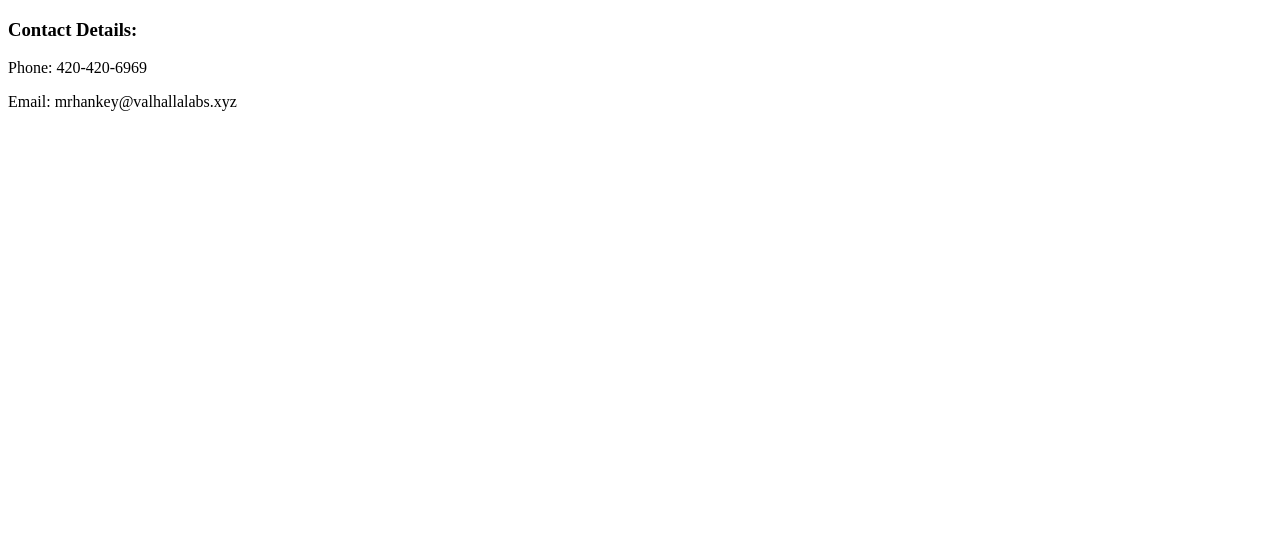
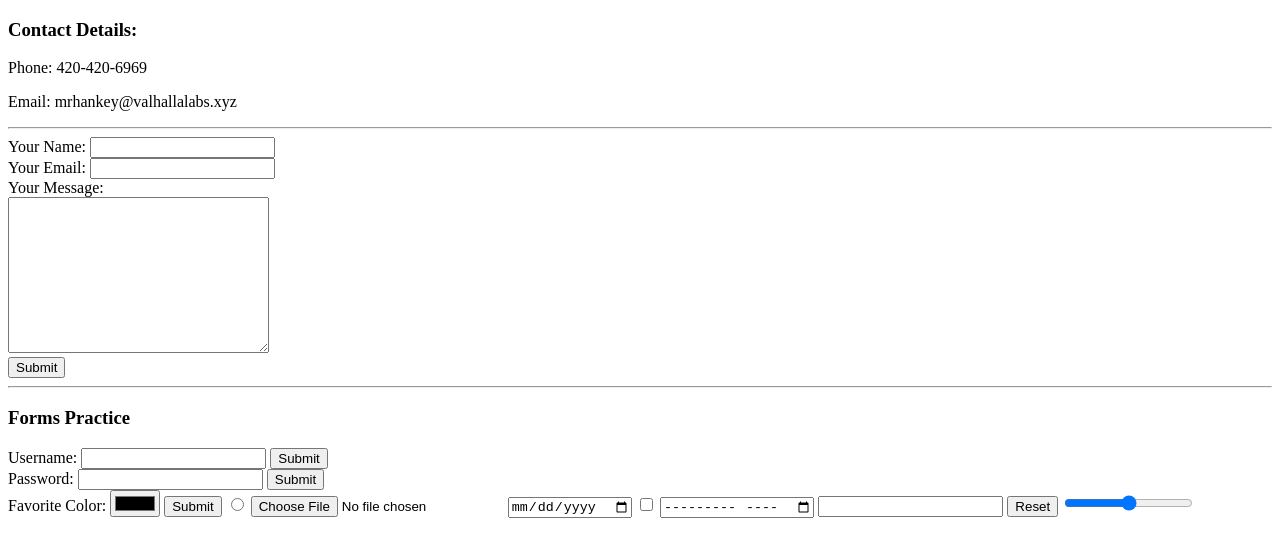
Before and after one commit to codingbiscuits/Web-Dev, a plain HTML site: page HTML-PersonalSite/contact.html in a window 1280 px wide. Drawn offline with Linux system fonts and the light colour scheme.

Commit message:
Finish up personal site practice.

```diff
--- a/HTML-PersonalSite/contact.html
+++ b/HTML-PersonalSite/contact.html
@@ -10,6 +10,40 @@
     <h3>Contact Details:</h3>
     <p>Phone: 420-420-6969</p>
     <p>Email: mrhankey@valhallalabs.xyz</p>
+
+    <hr>
+    <form action="mailto:bmmorrow12@gmail.com" enctype="text/plain" method="post">
+        <label for="Name">Your Name: </label>
+        <input type="text" name="yourName" value=""><br>
+        <label for="Email">Your Email: </label>
+        <input type="email" name="yourEmail" value=""><br>
+        <label for="Message">Your Message: </label><br>
+        <textarea name="yourMessage" id="10" cols="30" rows="10"></textarea><br>
+        <input type="submit" name="">
+    </form>
+
+    <hr>
+    <h3>Forms Practice</h3>
+    <form action="index.html" class="" method="post">
+        <label for="Name">Username: </label>
+        <input type="text" name="" value="">
+        <input type="submit"><br>
+        <label>Password:</label>
+        <input type="password" name="" value="">
+        <input type="submit"><br>
+        <label>Favorite Color:</label>
+        <input type="color">
+        <input type="submit">
+        <input type="radio">
+        <input type="file">
+        <input type="date" name="" id="">
+        <input type="checkbox" name="" id="">
+        <input type="month" name="" id="">
+        <input type="url">
+        <input type="reset" name="" id="">
+        <input type="range" name="" id="">
+    </form>
+
 </body>
 
 </html>
```
Also changed, not shown: HTML-PersonalSite/index.html (+36 -0 lines).
